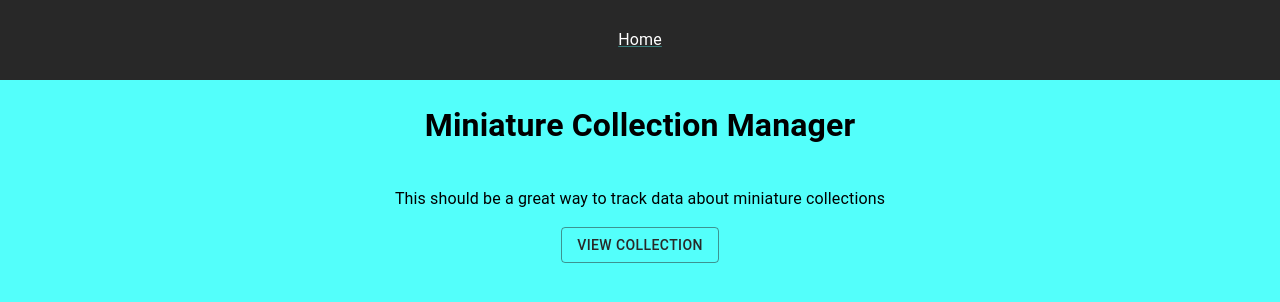
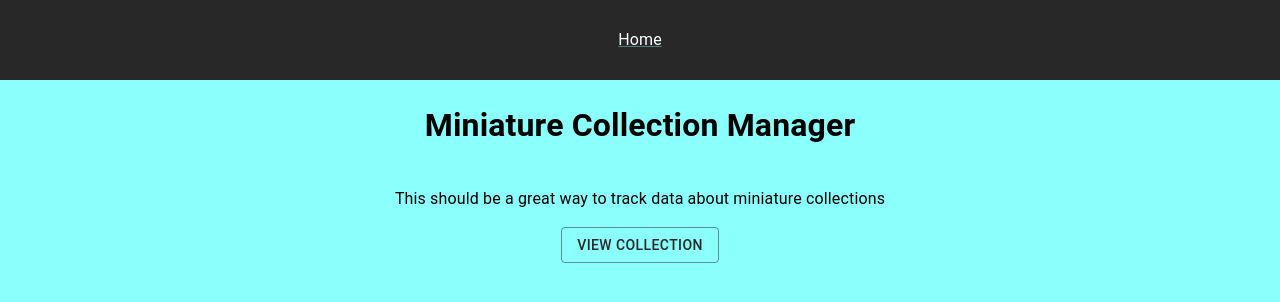
Before and after one commit to KWilson718/MiniatureCollectionManager, a Next.js app: page / in a window 1280 px wide. Shown: the top 302 px of the page. Built offline with nearby package versions, Linux system fonts and the light colour scheme.

Commit message:
adjusted values to be easier on the eyes

```diff
--- a/components/ui/theme.js
+++ b/components/ui/theme.js
@@ -3,9 +3,9 @@ import { createTheme } from '@mui/material/styles';
 const theme = createTheme({
     palette: {
       primary: {
-        main: '#53fffb',
-        light: '#76fffc',
-        dark: '#00fffb',
+        main: '#8bfffc',
+        light: '#9dfffd',
+        dark: '#76fffc',
         contrastText: '#000000',
       },
       secondary: {
```
